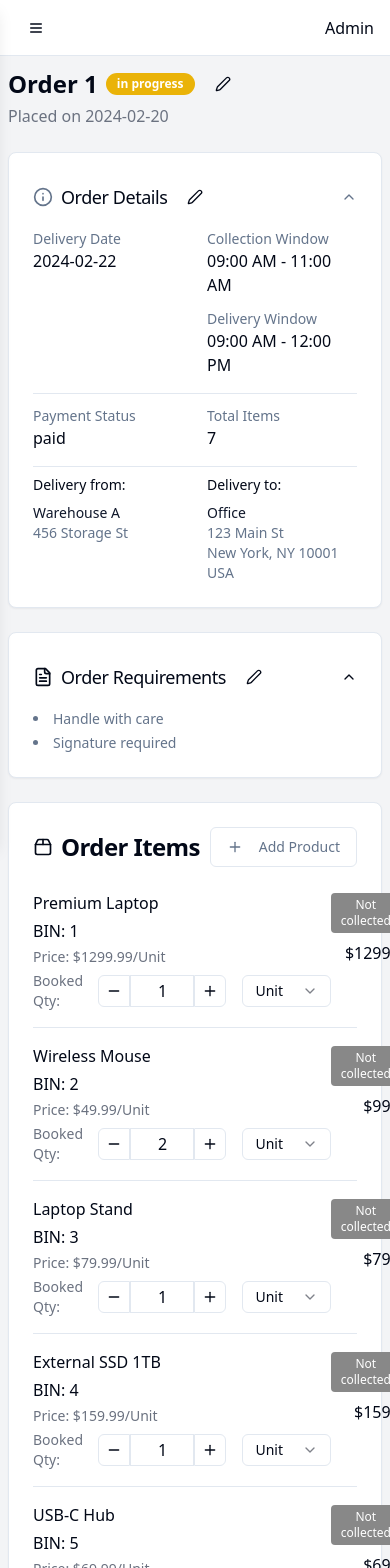
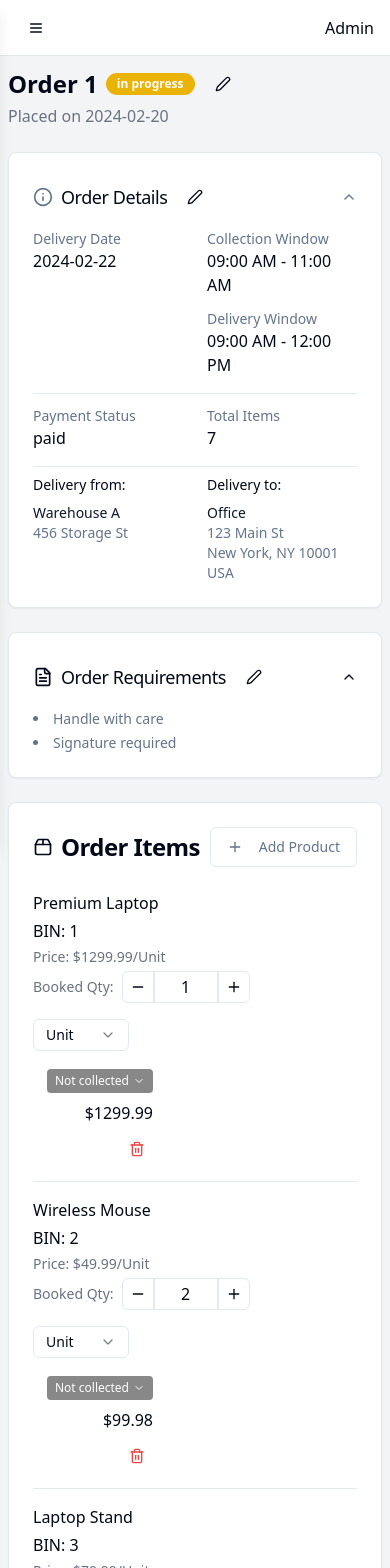
Before and after one commit to alex-chesakov/soft-admin-nest, a React (Vite) app: page /orders/1 in a window 390 px wide. Shown: the top 1568 px of the page. Built offline with nearby package versions, Linux system fonts and the light colour scheme.

Commit message:
Fix mobile layout issues
Adjust layout to ensure product price and status dropdown are fully visible on mobile screens, specifically for iPhone 13 Pro.
[skip gpt_engineer]

```diff
--- a/src/components/orders/OrderItem.tsx
+++ b/src/components/orders/OrderItem.tsx
@@ -50,9 +50,9 @@ export const OrderItemComponent = ({
   const adjustedTotal = item.adjustedQuantity ? displayPrice * item.adjustedQuantity : null;
 
   return (
-    <div className="flex justify-between items-start border-b pb-4 last:border-0">
-      <div className="space-y-1 flex-1">
-        <div className="flex items-center gap-2">
+    <div className="flex flex-wrap justify-between items-start border-b pb-4 last:border-0 gap-4">
+      <div className="space-y-1 flex-1 min-w-[200px]">
+        <div className="flex items-center gap-2 flex-wrap">
           <p className="font-medium">{item.productName}</p>
           {item.productStatus && (
             <Badge variant={getStatusBadgeVariant(item.productStatus)}>
@@ -62,7 +62,7 @@ export const OrderItemComponent = ({
         </div>
         <p className="font-medium">BIN: {item.id}</p>
         <p className="text-sm text-gray-500 mt-2">Price: ${displayPrice.toFixed(2)}/{item.unit || 'Unit'}</p>
-        <div className="flex items-center gap-4 mt-2">
+        <div className="flex items-center gap-4 mt-2 flex-wrap">
           <div className="flex items-center gap-2">
             <label className={`text-sm text-gray-500 ${item.adjustedQuantity ? 'line-through text-gray-400' : ''}`}>Booked Qty:</label>
             {role === 'admin' && !item.adjustedQuantity ? (
@@ -116,14 +116,14 @@ export const OrderItemComponent = ({
           )}
         </div>
       </div>
-      <div className="text-right space-y-2">
+      <div className="text-right space-y-2 min-w-[120px]">
         <ItemStatusPopover
           status={item.status || 'Not collected'}
           statusColor={getItemStatusColor(item.status || 'Not collected')}
           onStatusChange={(newStatus, adjustedQty) => onStatusChange(item.id, newStatus, adjustedQty)}
           statuses={itemStatuses}
         />
-        <div className="flex items-center justify-end gap-2">
+        <div className="flex items-center justify-end gap-2 flex-wrap">
           <span className={`font-medium ${adjustedTotal ? 'line-through text-gray-400' : ''}`}>
             ${originalTotal.toFixed(2)}
           </span>
```
